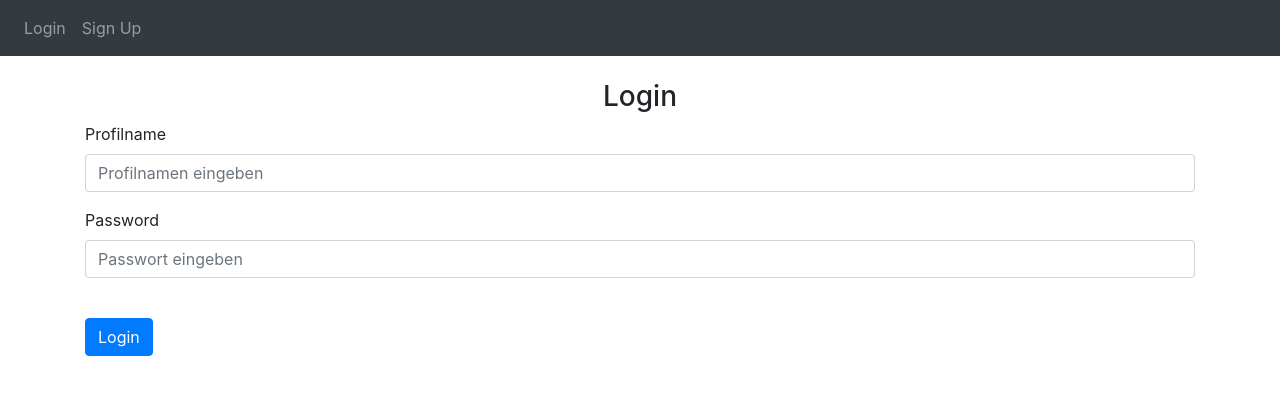
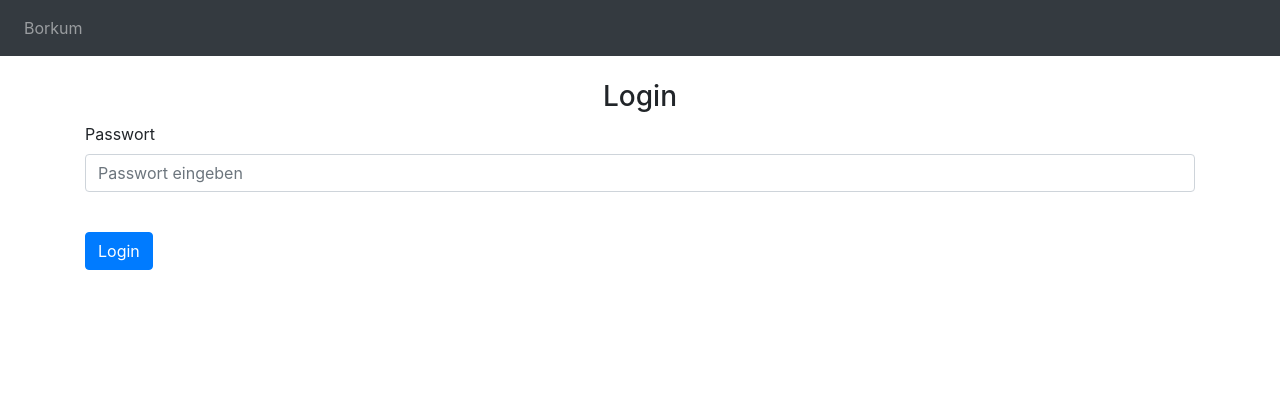
Before and after one commit to johannes-scheibe/rental-manager, a Flask app: page /login in a window 1280 px wide. Shown: the top 395 px of the page. Run offline with Flask 2, Linux system fonts and the light colour scheme; tables that the repository leaves empty hold one stand-in row (values such as "Sample post"); parts of the project's set-up code (start-up, migrations or seed data) failed here and were passed over; some libraries are stand-ins or nearby versions.

Commit message:
Initial website password

```diff
--- a/RentalManager/website/__init__.py
+++ b/RentalManager/website/__init__.py
@@ -26,7 +26,7 @@ def create_app():
     app.register_blueprint(guests, url_prefix='/')
     app.register_blueprint(bookings, url_prefix='/')
 
-    from .database.models import Profile
+    from .database.models import Database
 
     login_manager = LoginManager()
     login_manager.login_view = 'auth.login'
@@ -34,7 +34,7 @@ def create_app():
 
     @login_manager.user_loader
     def load_user(id):
-        return Profile.query.get(int(id))
+        return Database.query.get(int(id))
 
     create_database(app)
     return app
--- a/RentalManager/website/auth.py
+++ b/RentalManager/website/auth.py
@@ -1,8 +1,8 @@
 from flask import Blueprint, render_template, request, flash, redirect, url_for
-from .database.models import Profile
+from .database.models import Database
 from werkzeug.security import generate_password_hash, check_password_hash
 from .database import db
-from flask_login import login_user as login_profile, login_required, logout_user as logout_profile, current_user as current_profile
+from flask_login import login_user, login_required, logout_user as logout_profile, current_user as current_profile
 
 
 auth = Blueprint('auth', __name__)
@@ -11,20 +11,21 @@ auth = Blueprint('auth', __name__)
 @auth.route('/login', methods=['GET', 'POST'])
 def login():
     if request.method == 'POST':
-        name = request.form.get('name')
         password = request.form.get('password')
 
-        profile = Profile.query.filter_by(name=name).first()
+        profile = Database.query.first()
         if profile:
             if check_password_hash(profile.password, password):
                 flash('Logged in successfully!', category='success')
-                login_profile(profile, remember=True)
+                login_user(profile, remember=True)
                 return redirect(url_for('homepage.home'))
             else:
                 flash('Incorrect password, try again.', category='error')
         else:
             flash('Profile does not exist.', category='error')
 
+    if len(Database.query.all()) == 0:
+        return redirect(url_for('auth.setup'))
     return render_template("login.html", profile=current_profile)
 
 
@@ -35,29 +36,27 @@ def logout():
     return redirect(url_for('auth.login'))
 
 
-@auth.route('/sign-up', methods=['GET', 'POST'])
-def sign_up():
+@auth.route('/setup', methods=['GET', 'POST'])
+def setup():
     if request.method == 'POST':
-        name = request.form.get('name')
         password1 = request.form.get('password1')
         password2 = request.form.get('password2')
 
-        profile = Profile.query.filter_by(name=name).first()
-        if profile:
-            flash('Profile name already exists.', category='error')
-        elif len(name) < 4:
-            flash('Profile name must be greater than 3 characters.', category='error')
+
+        passwords = Database.query.all()
+        if len(passwords) > 0:
+            flash('Already setup')
         elif password1 != password2:
             flash('Passwords don\'t match.', category='error')
         elif len(password1) < 3:
             flash('Password must be at least 3 characters.', category='error')
         else:
-            new_profile = Profile(name=name, password=generate_password_hash(
+            new_profile = Database(password=generate_password_hash(
                 password1, method='sha256'))
             db.session.add(new_profile)
             db.session.commit()
-            login_profile(new_profile, remember=True)
-            flash('Account created!', category='success')
+            login_user(new_profile, remember=True)
+            flash('Datenbankpasswort gesetzt!', category='success')
             return redirect(url_for('homepage.home'))
 
     return render_template("sign_up.html", profile=current_profile)
--- a/RentalManager/website/database/models.py
+++ b/RentalManager/website/database/models.py
@@ -2,7 +2,9 @@ from . import db
 from flask_login import UserMixin
 from sqlalchemy.sql import func
 from sqlalchemy.schema import UniqueConstraint
+from flask import current_app as app
 
+key = "my_encryption_key_here"
 
 class Base():
     def as_dict(self):
@@ -15,9 +17,8 @@ class Base():
         return d
 
 
-class Profile(db.Model, UserMixin):
+class Database(db.Model, UserMixin):
     id = db.Column(db.Integer, primary_key=True)
-    name = db.Column(db.String(150), unique=True)
     password = db.Column(db.String(150))
 
 class Flat(Base, db.Model):
--- a/RentalManager/website/guests.py
+++ b/RentalManager/website/guests.py
@@ -49,7 +49,9 @@ def search():
 @login_required
 def guest_details(guest_id):
     guest = db_service.get_guest(id=guest_id)
-    bookings = db_service.list_result_to_dict(db_service.get_bookings(guest_id=guest_id))
+
+
+    bookings = (db_service.get_bookings(guest_id=guest_id))
     flats = db_service.list_result_to_dict(db_service.get_flats())
     return render_template("guest_details.html", profile=current_profile, guest=guest, bookings=bookings, flats=flats)
 
--- a/RentalManager/website/templates/base.html
+++ b/RentalManager/website/templates/base.html
@@ -47,9 +47,9 @@
           <a class="nav-item nav-link" id="initDB" href="/sample-data">Testdaten</a>
           <a class="nav-item nav-link" id="logout" href="/logout">Logout</a>
           {% else %}
-          <a class="nav-item nav-link" id="login" href="/login">Login</a>
-          <a class="nav-item nav-link" id="signUp" href="/sign-up">Sign Up</a>
+          <a class="nav-item nav-link" id="login" href="/login">Borkum</a>
           {% endif %}
+
         </div>
       </div>
     </nav>
--- a/RentalManager/website/templates/login.html
+++ b/RentalManager/website/templates/login.html
@@ -2,17 +2,7 @@
 <form method="POST">
   <h3 align="center">Login</h3>
   <div class="form-group">
-    <label for="profileName">Profilname</label>
-    <input
-      type="text"
-      class="form-control"
-      id="name"
-      name="name"
-      placeholder="Profilnamen eingeben"
-    />
-  </div>
-  <div class="form-group">
-    <label for="password">Password</label>
+    <label for="password">Passwort</label>
     <input
       type="password"
       class="form-control"
--- a/requirements.txt
+++ b/requirements.txt
@@ -1,4 +1,6 @@
 flask
 flask-login
 flask-sqlalchemy
+sqlalchemy_utils
 fpdf
+cryptography
```
Also changed, not shown: RentalManager/website/templates/sign_up.html (+3 -12 lines).
